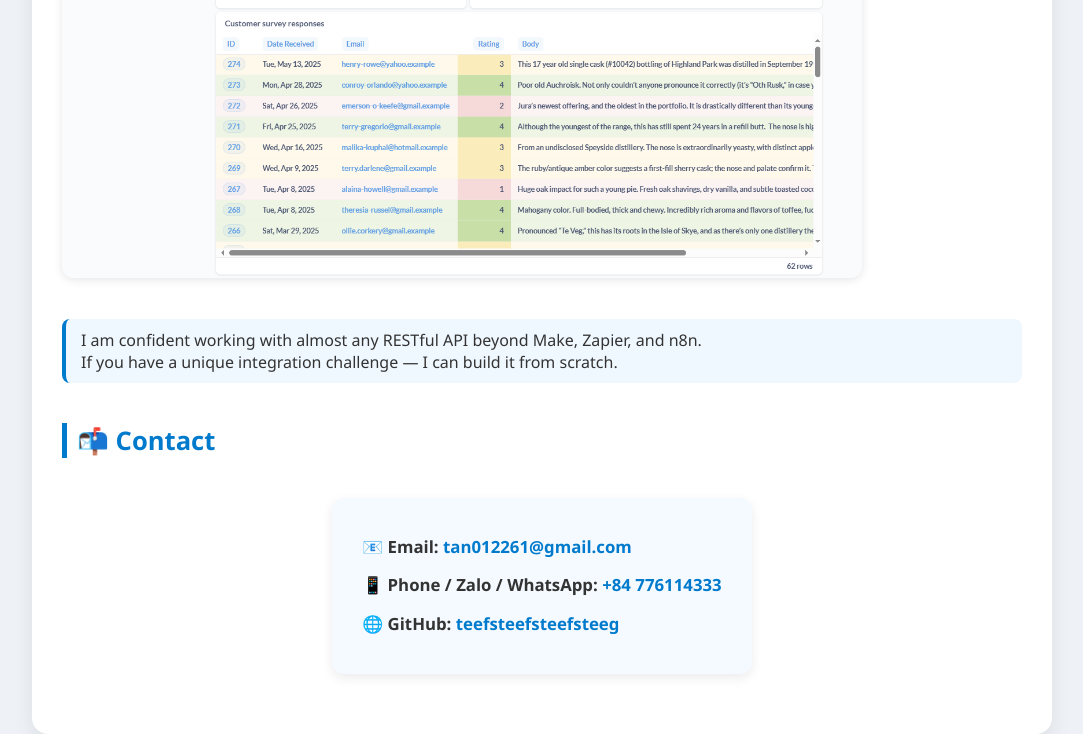
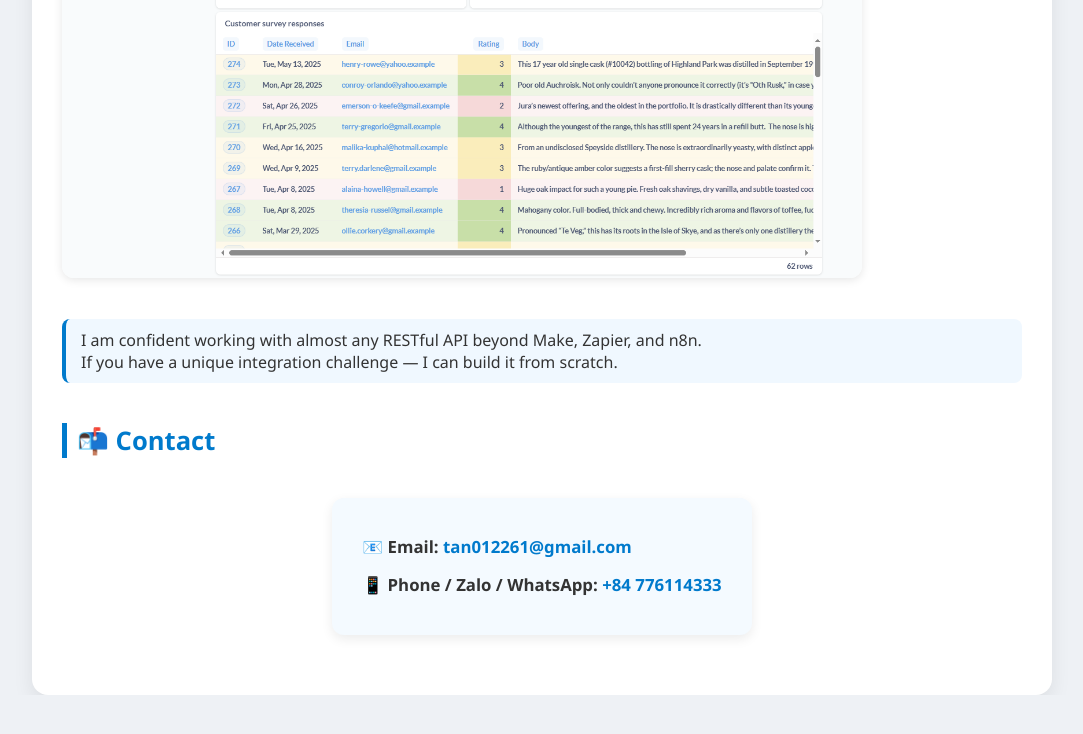
Before and after one commit to teefsteefsteefsteeg/tan012261, a plain HTML site: page index.html in a window 1280 px wide. Shown: the part 3426-4160 px from the top of the page, without its empty margins (98-1181 px from the left). After the commit the page ends 4121 px from the top, so only its background shows below. Drawn offline with Linux system fonts and the light colour scheme.

Commit message:
Update index.html

```diff
--- a/index.html
+++ b/index.html
@@ -153,7 +153,6 @@
       <div class="contact-card">
         <p><strong>📧 Email:</strong> <a href="mailto:tan012261@gmail.com">tan012261@gmail.com</a></p>
         <p><strong>📱 Phone / Zalo / WhatsApp:</strong> <a href="tel:+84776114333">+84 776114333</a></p>
-        <p><strong>🌐 GitHub:</strong> <a href="https://github.com/teefsteefsteefsteeg" target="_blank">teefsteefsteefsteeg</a></p>
       </div>
     </div>
   </div>
```
